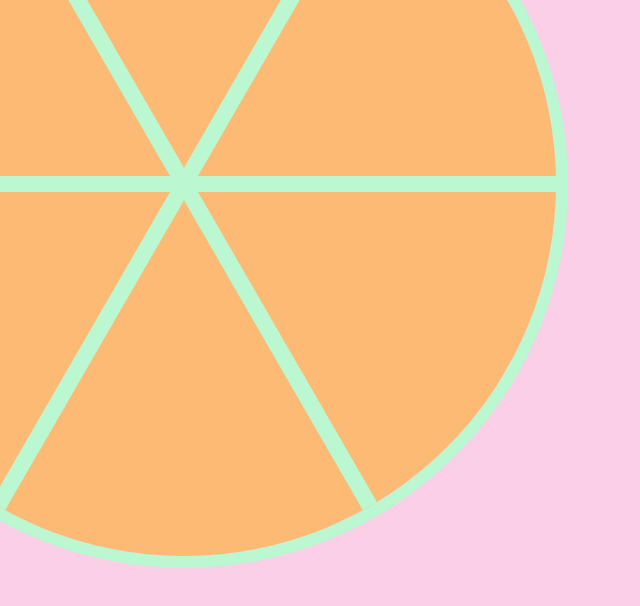
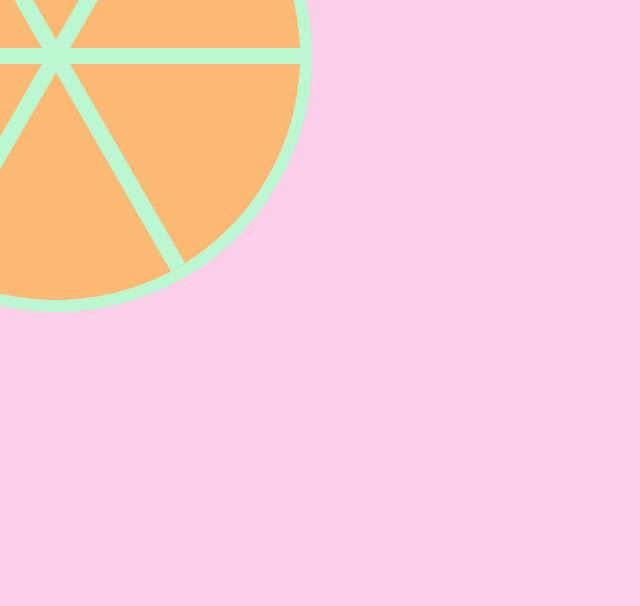
Before and after one commit to Nalundquist/portfolio-new, a Next.js app: page / in a window 1280 px wide. Shown: the top 606 px of the page, without its empty margins (0-640 px from the left). Built offline with nearby package versions, Linux system fonts and the light colour scheme.

Commit message:
add click transitions to orange menu mockup

```diff
--- a/app/components/PieCircle.tsx
+++ b/app/components/PieCircle.tsx
@@ -3,7 +3,8 @@ import React from 'react';
 
 const PieCircle: React.FC = () => {
   return (
-    <div className="w-[48em] h-[48em] flex absolute justify-center rounded-full overflow-hidden border-green-200 border-[12px]" style={{top: -200, left: -200}}>
+    <div className=" transition transform ease-in-out delay-100 duration-1000 active:scale-[9.1] active:rotate-[180deg] w-[32rem] h-[32rem] flex absolute justify-center rounded-full overflow-hidden border-green-200 border-[12px]
+			" style={{top: -200, left: -200}}>
 				<div className="absolute flex items-center justify-center w-full h-full transform rotate-[0deg]">
 					<div className="w-full h-full bg-orange-300 clip-path-triangle"></div>
 				</div>
```
